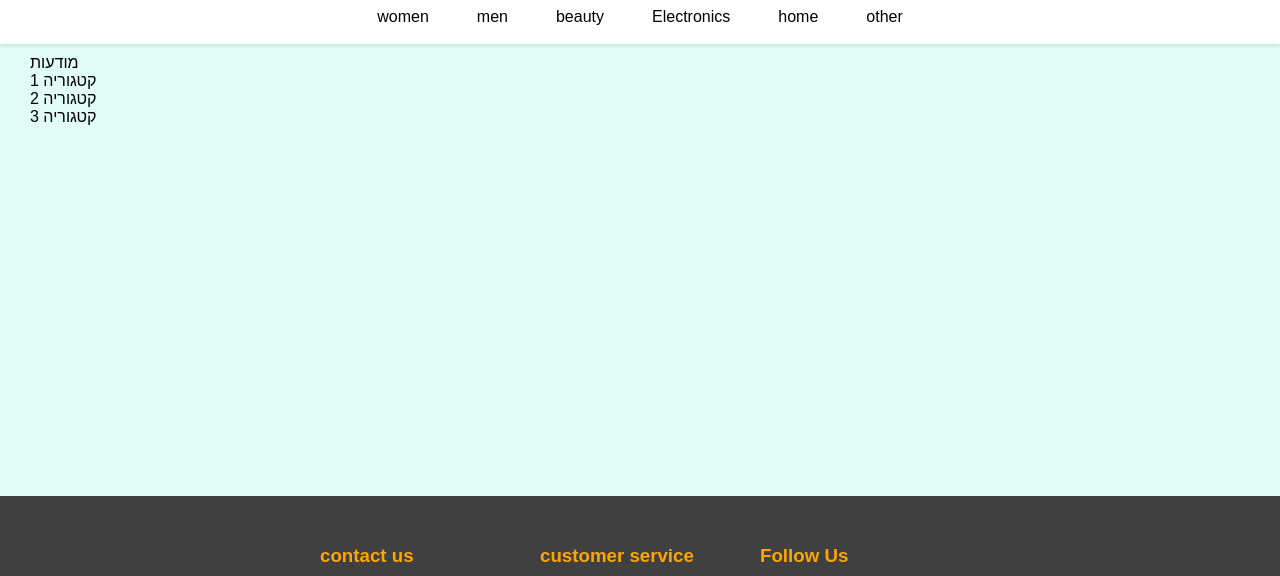
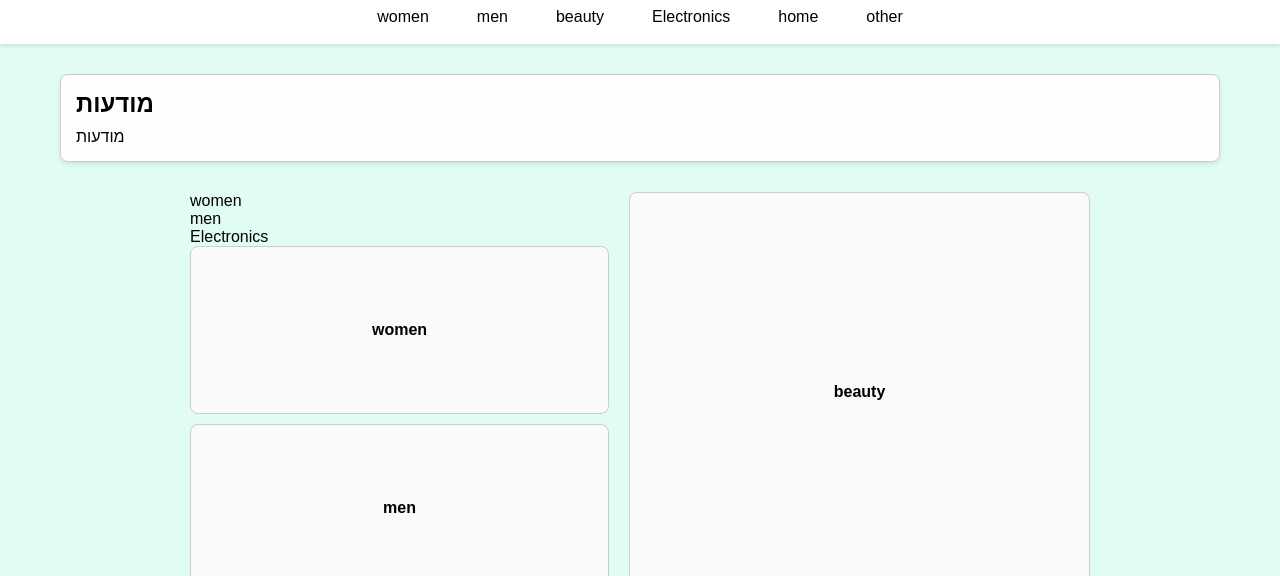
Before and after one commit to miriz2099/final-course-project, a plain HTML site: page index.html in a window 1280 px wide. Shown: the part 76-652 px from the top of the page. Drawn offline with Linux system fonts and the light colour scheme.

Commit message:
add some style

```diff
--- a/index.html
+++ b/index.html
@@ -16,7 +16,7 @@
             <div id="header-content">
                 <div id="logo"><img src="shop.png" alt="logo"> EasyBasket</div>
 
-                <!-- <div> -->
+
                 <input type="text" id="search-input" placeholder="search products..." class="search-bar">
 
                 <div class="icons">
@@ -35,15 +35,9 @@
                     </nav>
                 </div>
 
-                <!-- </div> -->
             </div>
 
-            <!-- פאנל הסל -->
-            <!-- <div id="cartPanel"
-                style="display:none; position:fixed; right:20px; top:70px; background:white; border:1px solid #ccc; padding:15px; width:300px; max-height:400px; overflow-y:auto; box-shadow:0 0 10px rgba(0,0,0,0.3); z-index:999;">
-                <h3>הסל שלי</h3>
-                <div id="cartItems"></div>
-            </div> -->
+
             <div id="categories-menu">
 
 
@@ -114,23 +108,27 @@
 
 
             <section id="home-page">
+                <div class="ads-container">
+                    <h2>מודעות</h2>
+                    <div class="ads-content">
+                        <!-- כאן תוכן המודעות שלך -->
+                        מודעות
+                    </div>
+                </div>
 
-                <section>
-                    מודעות
-                </section>
-                <section>קטגוריה 1
-                </section>
-
-                <section>קטגוריה 2</section>
-
-                <section>קטגוריה 3</section>
-
-
+                <div class="categories-container">
+                    <div class="left-categories">
+                        <a href="#" data-category="woman">women</a>
+                        <a href="#" data-category="man">men</a>
+                        <a href="#" data-category="electronics">Electronics</a>
+                        <div class="category-box" data-category="woman">women</div>
+                        <div class="category-box" data-category="man">men</div>
+                    </div>
+                    <div class="category-right" data-category="electronics">beauty</div>
+                </div>
             </section>
-
             <section id="results"></section>
 
-            <!-- <section id="shopping-cart"> -->
 
 
             </section>
--- a/script.js
+++ b/script.js
@@ -118,9 +118,6 @@ function showUserProfile() {
     .getElementById("checkoutButton")
     .addEventListener("click", function () {
       displayCartInResults();
-      // showPaymentForm();
-
-      // saveOrderForUser(loggedInEmail, cart);
     });
 }
 
@@ -1055,9 +1052,45 @@ document.querySelectorAll("#categories-menu .submenu a").forEach((link) => {
   link.addEventListener("click", (e) => {
     e.preventDefault();
     const category = link.getAttribute("data-category");
+    console.log("Category clicked:", category);
     if (category) {
       loadCategory(category);
     }
+  });
+});
+
+// נבחר את כל הקטגוריות
+const categoryBoxes = document.querySelectorAll(
+  ".category-box, .category-right"
+);
+const contentDiv = document.getElementById("category-content");
+
+categoryBoxes.forEach((box) => {
+  box.addEventListener("click", (e) => {
+    e.preventDefault();
+    const category = box.getAttribute("data-category");
+    console.log("Category clicked:", category);
+    if (category) {
+      loadCategory(category);
+    }
+    // const category = box.getAttribute('data-category');
+    // // כאן תוכלי להחליף את התוכן בהתאם לקטגוריה
+    // let contentHtml = '';
+    // switch(category) {
+    //   case 'woman':
+    //     contentHtml = `<h2>קטגוריית נשים</h2><p>כאן מוצגים פריטים לנשים.</p>`;
+    //     break;
+    //   case 'man':
+    //     contentHtml = `<h2>קטגוריית גברים</h2><p>כאן מוצגים פריטים לגברים.</p>`;
+    //     break;
+    //   case 'electronics':
+    //     contentHtml = `<h2>קטגוריית אלקטרוניקה</h2><p>כאן מוצגים מוצרי אלקטרוניקה.</p>`;
+    //     break;
+    //   default:
+    //     contentHtml = `<p>בחר קטגוריה להצגה.</p>`;
+    // }
+    // // הצגת התוכן בתיבה המיועדת
+    // contentDiv.innerHTML = contentHtml;
   });
 });
 
--- a/style.css
+++ b/style.css
@@ -293,22 +293,76 @@
   /* home page */
 
   #home-page {
-      display: block;
+      padding: 20px;
+      max-width: 1200px;
+      margin: 0 auto;
   }
 
-
-  .fade {
-      animation: fadeIn 0.5s ease-in-out;
+  .ads-container {
+      border: 1px solid #ccc;
+      border-radius: 8px;
+      padding: 15px;
+      background-color: #fefefe;
+      margin-bottom: 30px;
+      box-shadow: 0 2px 5px rgba(0, 0, 0, 0.1);
   }
 
-  @keyframes fadeIn {
-      from {
-          opacity: 0;
-      }
+  .ads-container h2 {
+      margin-top: 0;
+      margin-bottom: 10px;
+  }
 
-      to {
-          opacity: 1;
-      }
+  .categories-container {
+      display: flex;
+      gap: 20px;
+      max-width: 900px;
+      margin: 0 auto;
+      height: 400px;
+      /* הגובה המקסימלי שתרצי */
+  }
+
+  .left-categories {
+      display: flex;
+      flex-direction: column;
+      justify-content: space-between;
+      flex: 1;
+      /* תופס חצי רוחב */
+      height: 100%;
+  }
+
+  .category-box {
+      flex: 1;
+      /* כל קטגוריה תתפוס חצי גובה */
+      border: 1px solid #ccc;
+      border-radius: 8px;
+      padding: 20px;
+      background-color: #fafafa;
+      font-weight: bold;
+      cursor: pointer;
+
+      display: flex;
+      align-items: center;
+      justify-content: center;
+      margin-bottom: 10px;
+  }
+
+  .category-box:last-child {
+      margin-bottom: 0;
+  }
+
+  .category-right {
+      flex: 1;
+      /* תופס חצי רוחב */
+      border: 1px solid #ccc;
+      border-radius: 8px;
+      padding: 20px;
+      background-color: #fafafa;
+      font-weight: bold;
+      cursor: pointer;
+
+      display: flex;
+      align-items: center;
+      justify-content: center;
   }
 
   /* ----------------------------------------------------------------------------------------------------------------------- */
@@ -456,6 +510,7 @@
   }
 
   /* ----------------------------------------------------------------------------------------------------------------------- */
+  /* profile */
   .profile-container {
       display: flex;
       gap: 20px;
@@ -829,3 +884,46 @@
       font-size: 14px;
       color: #aaa;
   }
+
+  @media (max-width: 700px) {
+      .categories-container {
+          grid-template-columns: 1fr;
+          grid-template-rows: auto;
+          height: auto;
+      }
+
+      .left-categories {
+          display: block;
+      }
+
+      .category-box {
+          height: auto;
+          margin-bottom: 20px;
+          /* רווח בין קטגוריות */
+      }
+
+      .category-right {
+          grid-column: auto;
+          grid-row: auto;
+          height: auto;
+          margin-bottom: 20px;
+      }
+
+
+
+      .footer-content {
+          flex-direction: column;
+          /* מהשורה לעמודה */
+          align-items: center;
+          /* למרכז את כל הסקשנים */
+      }
+
+      .footer-section {
+          min-width: 100%;
+          /* תופס כל סקשן את כל הרוחב */
+          margin-bottom: 20px;
+          /* רווח בין הסקשנים */
+      }
+  }
+
+  /* ----------------------------------------------------------------------------------------------------------------------- */
```
